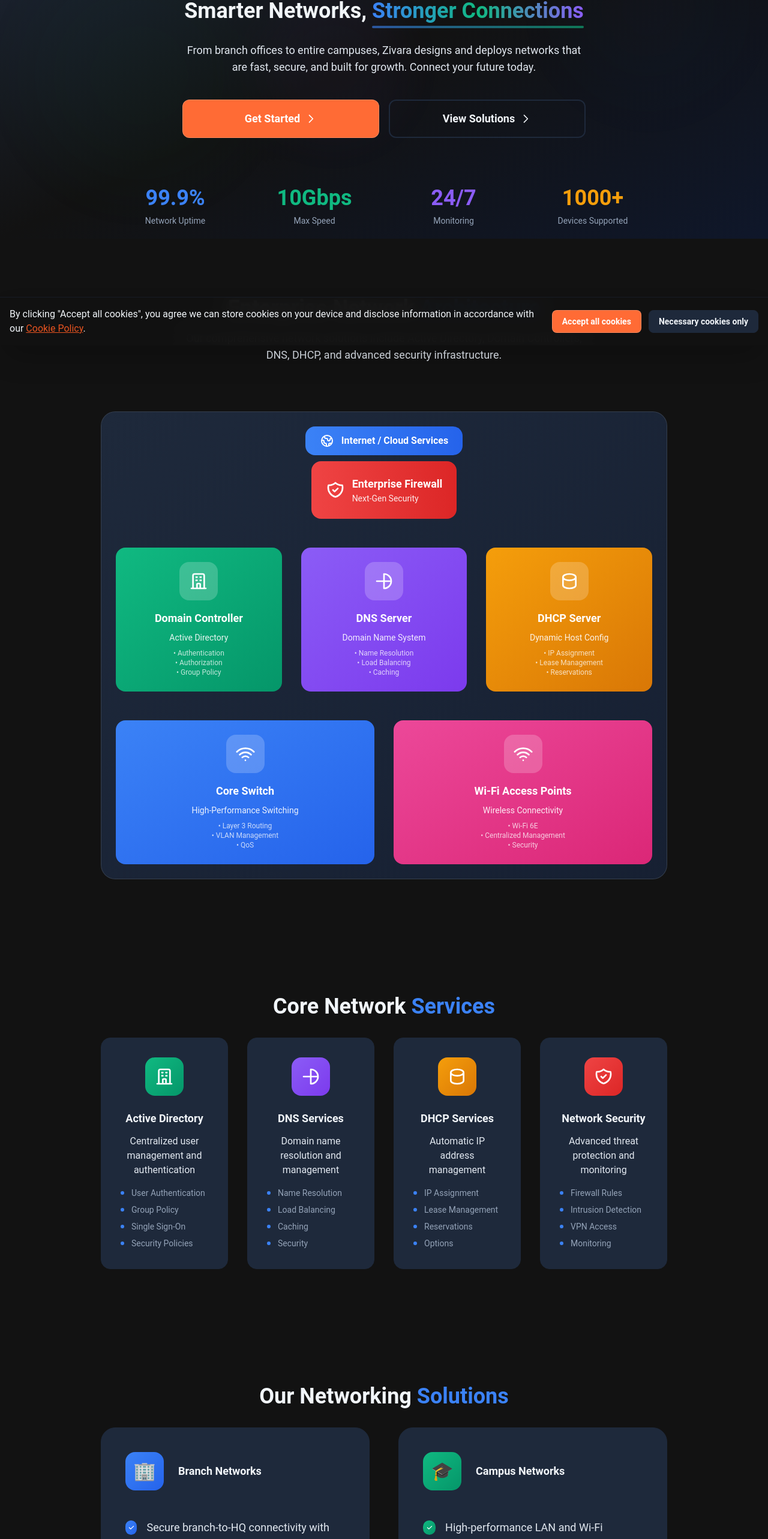
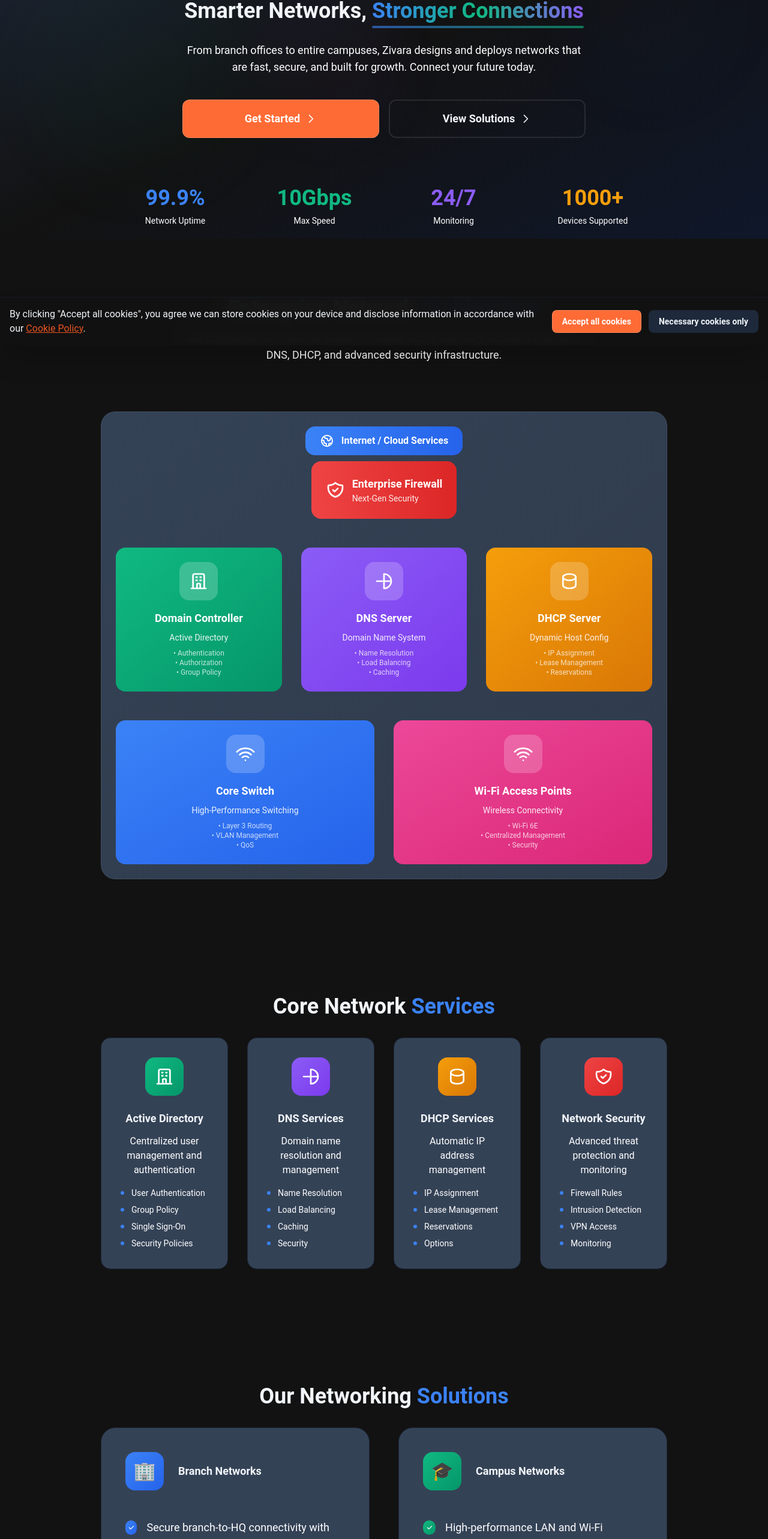
Before and after one commit to thesahebi/angurs.com, a React (Vite) app: page /solutions/networking in a window 1280 px wide. Shown: the part 224-2790 px from the top of the page at 60% size. Built offline with nearby package versions, Linux system fonts and the light colour scheme.

Commit message:
Fixed button size issue

```diff
--- a/src/components/pages/solutions/networking.tsx
+++ b/src/components/pages/solutions/networking.tsx
@@ -36,7 +36,7 @@ const Networking: React.FC = () => {
             </h1>
 
             {/* Subtitle */}
-            <p className="text-sm md:text-base lg:text-lg text-[#E2E8F0] max-w-2xl mx-auto leading-relaxed mb-8 md:mb-10">
+            <p className="text-sm md:text-base lg:text-lg text-white max-w-2xl mx-auto leading-relaxed mb-8 md:mb-10">
               From branch offices to entire campuses, Zivara designs and deploys networks that are fast, secure,
               and built for growth. Connect your future today.
             </p>
@@ -55,7 +55,7 @@ const Networking: React.FC = () => {
               </Link>
               <a
                 href="#solutions"
-                className="inline-flex items-center justify-center w-full sm:w-1/2 px-8 py-4 text-lg font-semibold text-[#F1F5F9] border-2 border-[#1E293B] hover:border-[#3B82F6] rounded-xl transition-all duration-200 hover:text-[#3B82F6]"
+                className="inline-flex items-center justify-center w-full sm:w-1/2 px-8 py-4 text-lg font-semibold text-[#F1F5F9] border-2 border-white/10 hover:border-white/20 rounded-xl transition-all duration-200 hover:text-white"
               >
                 View Solutions
                 <svg className="w-5 h-5 ml-2" fill="none" stroke="currentColor" viewBox="0 0 24 24">
@@ -68,19 +68,19 @@ const Networking: React.FC = () => {
             <div className="grid grid-cols-2 md:grid-cols-4 gap-8 max-w-4xl mx-auto">
               <div className="text-center">
                 <div className="text-3xl md:text-4xl font-bold text-[#3B82F6] mb-2">99.9%</div>
-                <div className="text-sm text-[#94A3B8]">Network Uptime</div>
+                <div className="text-sm text-white">Network Uptime</div>
               </div>
               <div className="text-center">
                 <div className="text-3xl md:text-4xl font-bold text-[#10B981] mb-2">10Gbps</div>
-                <div className="text-sm text-[#94A3B8]">Max Speed</div>
+                <div className="text-sm text-white">Max Speed</div>
               </div>
               <div className="text-center">
                 <div className="text-3xl md:text-4xl font-bold text-[#8B5CF6] mb-2">24/7</div>
-                <div className="text-sm text-[#94A3B8]">Monitoring</div>
+                <div className="text-sm text-white">Monitoring</div>
               </div>
               <div className="text-center">
                 <div className="text-3xl md:text-4xl font-bold text-[#F59E0B] mb-2">1000+</div>
-                <div className="text-sm text-[#94A3B8]">Devices Supported</div>
+                <div className="text-sm text-white">Devices Supported</div>
               </div>
             </div>
           </div>
@@ -95,14 +95,14 @@ const Networking: React.FC = () => {
               Enterprise Network{' '}
               <span className="text-[#3B82F6]">Architecture</span>
             </h2>
-            <p className="text-sm md:text-base lg:text-lg text-[#E2E8F0] max-w-2xl mx-auto">
+            <p className="text-sm md:text-base lg:text-lg text-white max-w-2xl mx-auto">
               Our comprehensive network solutions include Active Directory, Domain Controllers, DNS, DHCP, and advanced security infrastructure.
             </p>
           </div>
 
           {/* Network Topology Diagram */}
-          <div className="relative bg-[#1E293B] rounded-3xl p-6 border border-white/10 overflow-hidden">
-            <div className="absolute inset-0 bg-gradient-to-br from-[#1E293B] to-[#0F172A] opacity-50"></div>
+          <div className="relative bg-[#344256] rounded-3xl p-6 border border-white/5 overflow-hidden">
+            <div className="absolute inset-0 bg-gradient-to-br from-[#344256] to-[#2A3441] opacity-50"></div>
 
             {/* Network Diagram */}
             <div className="relative z-10">
@@ -267,18 +267,18 @@ const Networking: React.FC = () => {
               }
             ].map((service, index) => (
               <div key={index} className="group relative">
-                <div className="absolute inset-0 bg-gradient-to-br from-[#1E293B] to-[#0F172A] rounded-2xl opacity-0 group-hover:opacity-100 transition-opacity duration-300"></div>
-                <div className="relative p-8 bg-[#1E293B] rounded-2xl border border-[#1E293B] hover:border-[#3B82F6]/30 transition-all duration-300 group-hover:shadow-2xl group-hover:shadow-[#3B82F6]/10">
+                <div className="absolute inset-0 bg-gradient-to-br from-[#344256] to-[#2A3441] rounded-2xl opacity-0 group-hover:opacity-100 transition-opacity duration-300"></div>
+                <div className="relative p-8 bg-[#344256] rounded-2xl border border-[#1E293B] hover:border-white/10 transition-all duration-300 group-hover:shadow-2xl group-hover:shadow-white/5">
                   <div className={`w-16 h-16 bg-gradient-to-br ${service.color} rounded-2xl flex items-center justify-center mx-auto mb-6 group-hover:scale-110 transition-transform duration-300`}>
                     <div className="text-white">
                       {service.icon}
                     </div>
                   </div>
                   <h3 className="text-lg font-semibold mb-3 text-[#F1F5F9] text-center">{service.title}</h3>
-                  <p className="text-[#E2E8F0] text-center mb-4">{service.description}</p>
+                  <p className="text-white text-center mb-4">{service.description}</p>
                   <ul className="space-y-2">
                     {service.features.map((feature, idx) => (
-                      <li key={idx} className="flex items-center text-sm text-[#94A3B8]">
+                      <li key={idx} className="flex items-center text-sm text-white">
                         <div className="w-1.5 h-1.5 bg-[#3B82F6] rounded-full mr-3"></div>
                         {feature}
                       </li>
@@ -302,8 +302,8 @@ const Networking: React.FC = () => {
         <div className="grid lg:grid-cols-2 gap-12">
           {/* Branch Networks */}
             <div className="group relative">
-              <div className="absolute inset-0 bg-gradient-to-br from-[#1E293B] to-[#0F172A] rounded-3xl opacity-0 group-hover:opacity-100 transition-opacity duration-500"></div>
-              <div className="relative p-10 bg-[#1E293B] rounded-3xl border border-[#1E293B] hover:border-[#3B82F6]/30 transition-all duration-500 group-hover:shadow-2xl group-hover:shadow-[#3B82F6]/10">
+              <div className="absolute inset-0 bg-gradient-to-br from-[#344256] to-[#2A3441] rounded-3xl opacity-0 group-hover:opacity-100 transition-opacity duration-500"></div>
+              <div className="relative p-10 bg-[#344256] rounded-3xl border border-[#1E293B] hover:border-white/10 transition-all duration-500 group-hover:shadow-2xl group-hover:shadow-white/5">
                 <div className="flex items-center mb-8 md:mb-12">
                   <div className="w-16 h-16 bg-gradient-to-br from-[#3B82F6] to-[#2563EB] rounded-2xl flex items-center justify-center mr-6 group-hover:scale-110 transition-transform duration-300">
                     <span className="text-3xl">🏢</span>
@@ -324,7 +324,7 @@ const Networking: React.FC = () => {
                           <path fillRule="evenodd" d="M16.707 5.293a1 1 0 010 1.414l-8 8a1 1 0 01-1.414 0l-4-4a1 1 0 011.414-1.414L8 12.586l7.293-7.293a1 1 0 011.414 0z" clipRule="evenodd" />
                         </svg>
               </div>
-                      <p className="text-[#E2E8F0] text-lg">{feature}</p>
+                      <p className="text-white text-lg">{feature}</p>
               </div>
                   ))}
               </div>
@@ -333,8 +333,8 @@ const Networking: React.FC = () => {
 
           {/* Campus Networks */}
             <div className="group relative">
-              <div className="absolute inset-0 bg-gradient-to-br from-[#1E293B] to-[#0F172A] rounded-3xl opacity-0 group-hover:opacity-100 transition-opacity duration-500"></div>
-              <div className="relative p-10 bg-[#1E293B] rounded-3xl border border-[#1E293B] hover:border-[#3B82F6]/30 transition-all duration-500 group-hover:shadow-2xl group-hover:shadow-[#3B82F6]/10">
+              <div className="absolute inset-0 bg-gradient-to-br from-[#344256] to-[#2A3441] rounded-3xl opacity-0 group-hover:opacity-100 transition-opacity duration-500"></div>
+              <div className="relative p-10 bg-[#344256] rounded-3xl border border-[#1E293B] hover:border-white/10 transition-all duration-500 group-hover:shadow-2xl group-hover:shadow-white/5">
                 <div className="flex items-center mb-8 md:mb-12">
                   <div className="w-16 h-16 bg-gradient-to-br from-[#10B981] to-[#059669] rounded-2xl flex items-center justify-center mr-6 group-hover:scale-110 transition-transform duration-300">
                     <span className="text-3xl">🎓</span>
@@ -355,7 +355,7 @@ const Networking: React.FC = () => {
                           <path fillRule="evenodd" d="M16.707 5.293a1 1 0 010 1.414l-8 8a1 1 0 01-1.414 0l-4-4a1 1 0 011.414-1.414L8 12.586l7.293-7.293a1 1 0 011.414 0z" clipRule="evenodd" />
                         </svg>
                       </div>
-                      <p className="text-[#E2E8F0] text-lg">{feature}</p>
+                      <p className="text-white text-lg">{feature}</p>
               </div>
                   ))}
               </div>
@@ -381,11 +381,11 @@ const Networking: React.FC = () => {
               { name: "Cloud Integration", desc: "Seamless cloud connectivity", icon: "☁️" }
             ].map((tech, index) => (
               <div key={index} className="group relative">
-                <div className="absolute inset-0 bg-gradient-to-br from-[#1E293B] to-[#0F172A] rounded-2xl opacity-0 group-hover:opacity-100 transition-opacity duration-300"></div>
-                <div className="relative p-8 bg-[#1E293B] rounded-2xl border border-[#1E293B] hover:border-[#3B82F6]/30 transition-all duration-300 group-hover:shadow-xl group-hover:shadow-[#3B82F6]/10 text-center">
+                <div className="absolute inset-0 bg-gradient-to-br from-[#344256] to-[#2A3441] rounded-2xl opacity-0 group-hover:opacity-100 transition-opacity duration-300"></div>
+                <div className="relative p-8 bg-[#344256] rounded-2xl border border-[#1E293B] hover:border-white/10 transition-all duration-300 group-hover:shadow-xl group-hover:shadow-white/5 text-center">
                   <div className="text-4xl mb-4 group-hover:scale-110 transition-transform duration-300">{tech.icon}</div>
                   <h3 className="text-lg font-semibold mb-3 text-[#F1F5F9]">{tech.name}</h3>
-                  <p className="text-[#E2E8F0]">{tech.desc}</p>
+                  <p className="text-white">{tech.desc}</p>
                 </div>
               </div>
             ))}
@@ -411,11 +411,11 @@ const Networking: React.FC = () => {
               { title: "Cost Optimization", desc: "Reduce operational expenses", icon: "💰" }
             ].map((benefit, index) => (
               <div key={index} className="group relative">
-                <div className="absolute inset-0 bg-gradient-to-br from-[#1E293B] to-[#0F172A] rounded-2xl opacity-0 group-hover:opacity-100 transition-opacity duration-300"></div>
-                <div className="relative p-8 bg-[#1E293B] rounded-2xl border border-[#1E293B] hover:border-[#3B82F6]/30 transition-all duration-300 group-hover:shadow-xl group-hover:shadow-[#3B82F6]/10 text-center">
+                <div className="absolute inset-0 bg-gradient-to-br from-[#344256] to-[#2A3441] rounded-2xl opacity-0 group-hover:opacity-100 transition-opacity duration-300"></div>
+                <div className="relative p-8 bg-[#344256] rounded-2xl border border-[#1E293B] hover:border-white/10 transition-all duration-300 group-hover:shadow-xl group-hover:shadow-white/5 text-center">
                   <div className="text-4xl mb-4 group-hover:scale-110 transition-transform duration-300">{benefit.icon}</div>
                   <h3 className="text-lg font-semibold mb-3 text-[#F1F5F9]">{benefit.title}</h3>
-                  <p className="text-[#E2E8F0]">{benefit.desc}</p>
+                  <p className="text-white">{benefit.desc}</p>
           </div>
           </div>
             ))}
@@ -439,7 +439,7 @@ const Networking: React.FC = () => {
                 Transform your network into a driver of{' '}
                 <span className="text-[#3B82F6]">business success</span>
         </h2>
-              <p className="text-sm md:text-base lg:text-lg text-[#E2E8F0] mb-8 max-w-2xl mx-auto">
+              <p className="text-sm md:text-base lg:text-lg text-white mb-8 max-w-2xl mx-auto">
           Start your networking project today and build the foundation for digital transformation.
         </p>
         <Link
```
